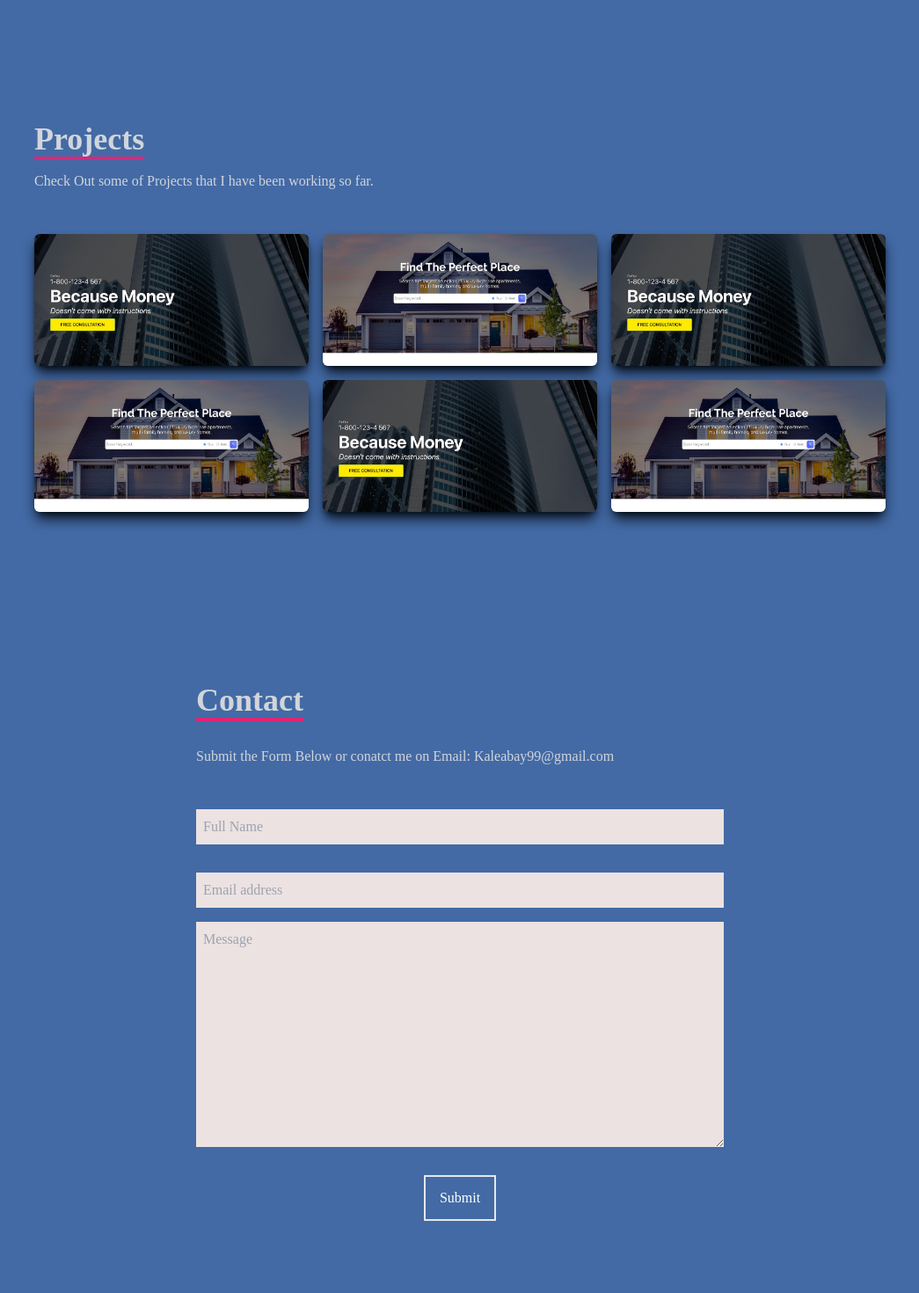
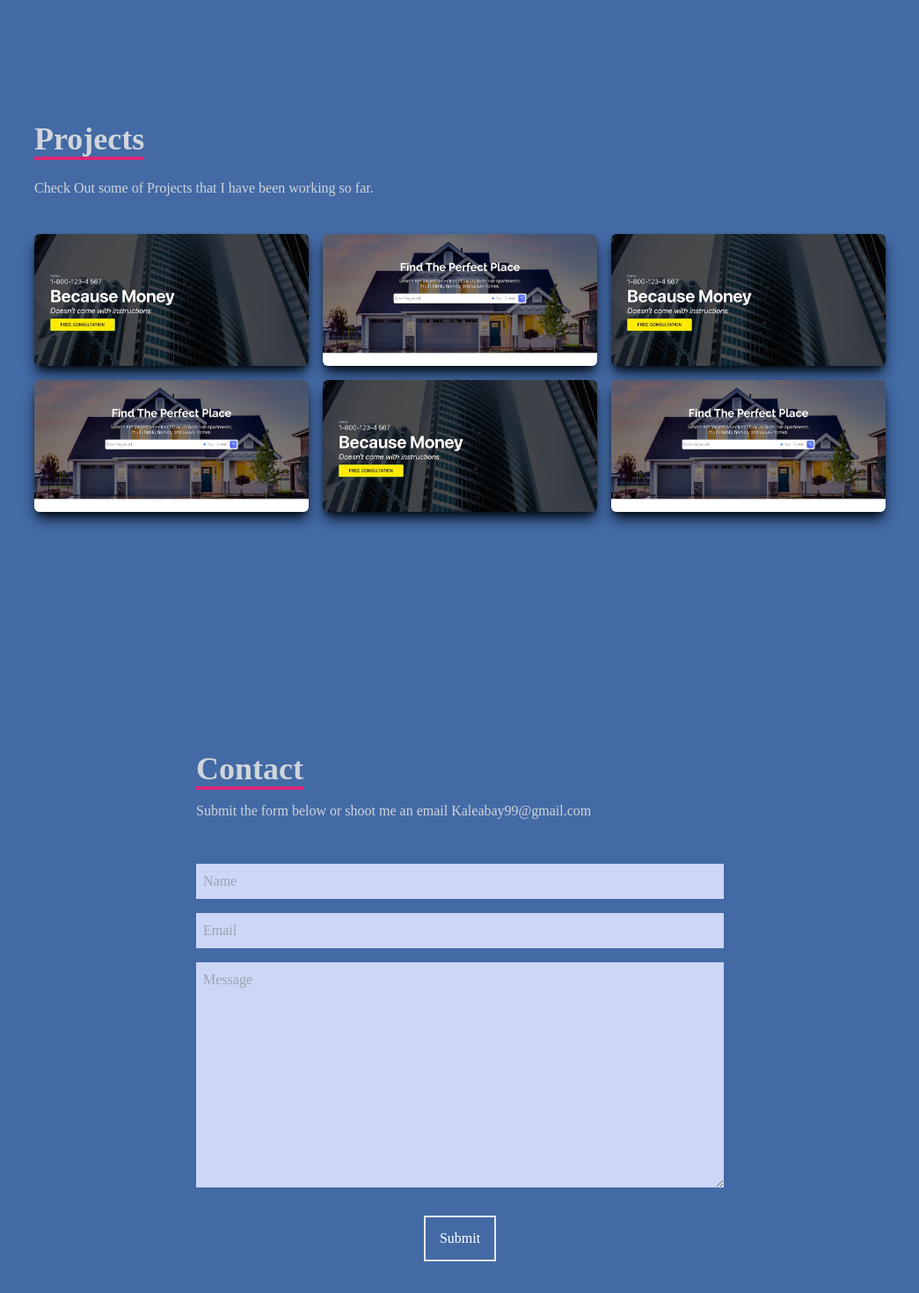
Before and after one commit to Pkal-99/portflio-react-app, a React (Create React App) app: page / in a window 1280 px wide. Shown: the part 2440-3910 px from the top of the page at 88% size, without its empty margins (117-1162 px from the left). Built offline with nearby package versions, Linux system fonts and the light colour scheme.

Commit message:
Afer all components created and completed .jsx completed

```diff
--- a/src/components/Contact.jsx
+++ b/src/components/Contact.jsx
@@ -1,21 +1,21 @@
 import React from 'react'
 
 const Contact = () => {
-  return (
-    <div name='contact' className='w-full h-screen bg-[#436aa5] flex justify-center p-4'>
-      <form action="https://getform.io/f/jawlxlkb" method='POSt' className='flex flex-col max-w-[600px] w-full'>
-        <div>
-            <p className='text-4xl font-bold inline border-b-4 border-pink-600 text-gray-300 '>Contact</p>
-            <p className='text-gray-300 py-8'>Submit the Form Below or conatct me on Email: Kaleabay99@gmail.com </p>
-        </div>
-        <input className='my-4 p-2 bg-[#ece2e2]' type='text' placeholder='Full Name' name='name'></input>
-        <input className='my-4 p-2 bg-[#ece2e2]' type='email' placeholder='Email address' name='email'></input>
-        <textarea className='bg-[#ece2e2] p-2' rows={10} name='message' placeholder='Message'></textarea>
-        <button className='text-white border-2 hover:bg-pink-600 hover:border-pink-600 px-4 py-3 my-8 mx-auto flex items-center' type='submit'>Submit</button>
-        </form>
+    return (
+      <div name='contact' className='w-full h-screen bg-[#436aa5] flex justify-center items-center p-4'>
+          <form method='POST' action="https://getform.io/f/a699a1b2-f225-434e-b317-1fbbde8e006c" className='flex flex-col max-w-[600px] w-full'>
+              <div className='pb-8'>
+                  <p className='text-4xl font-bold inline border-b-4 border-pink-600 text-gray-300'>Contact</p>
+                  <p className='text-gray-300 py-4'>Submit the form below or shoot me an email Kaleabay99@gmail.com</p>
+              </div>
+              <input className='bg-[#ccd6f6] p-2' type="text" placeholder='Name' name='name' />
+              <input className='my-4 p-2 bg-[#ccd6f6]' type="email" placeholder='Email' name='email' />
+              <textarea className='bg-[#ccd6f6] p-2' name="message" rows="10" placeholder='Message'></textarea>
+              <button className='text-white border-2 hover:bg-pink-600 hover:border-pink-600 px-4 py-3 my-8 mx-auto flex items-center'>Submit</button>
+          </form>
+      </div>
+    )
+  }
 
-    </div>
-  )
-}
 
 export default Contact
--- a/src/components/Project.jsx
+++ b/src/components/Project.jsx
@@ -7,10 +7,10 @@
   return (
     <div  name="projects" className='w-full md:h-screen bg-[#436aa5] text-gray-300'>
       {/*Container*/}
-      <div className='max-w-[1000px] mx-auto p-4  flex flex-col justify-center w-full h-full'>
-        <div className='pb-8'>
-            <p className='text-4xl font-bold inline border-b-4 text-gray-300 border-pink-600 '>Projects</p>
-            <p className='py-4'>Check Out some of Projects that I have been working so far.</p>
+      <div className='max-w-[1000px] mx-auto p-4 flex flex-col justify-center w-full h-full'>
+        <div className='pb-4'>
+            <p  className='text-4xl font-bold inline border-b-4 text-gray-300 border-pink-600'>Projects</p>
+            <p className='py-6'>Check Out some of Projects that I have been working so far.</p>
         </div>
 
         {/*Container*/}
@@ -49,7 +49,6 @@
                 </a>
                 <a href='/'>
                 <button className='text-center rounded-lg px-4 py-3 m-2 bg-white text-gray-700 font-bold text-lg'>Code</button>
-
                 </a>
 
 
```
